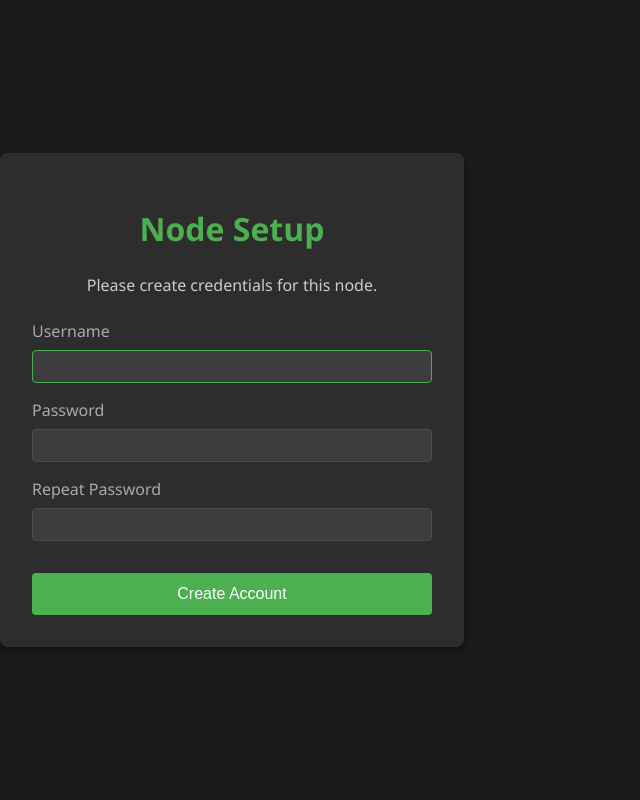
After one commit to androidteacher/iCSI_Coin_2026, a Flask app: template iCSI_COIN_PYTHON_PORT/end_user_node/templates/setup.html in a window 1280 px wide. The commit adds this page. Shown: the whole page, without its empty margins (0-640 px from the left). Run offline with Flask 3, Linux system fonts and the light colour scheme; the template is opened without the code that fills it, so the values that code supplies are empty.

Commit message:
Getting Late!

```diff
--- a/iCSI_COIN_PYTHON_PORT/end_user_node/requirements.txt
+++ b/iCSI_COIN_PYTHON_PORT/end_user_node/requirements.txt
@@ -5,3 +5,5 @@ ecdsa==0.19.0
 requests==2.32.5
 Flask==3.0.0
 jinja2==3.1.3
+aiohttp-session==2.12.0
+cryptography==42.0.5
--- a/iCSI_COIN_PYTHON_PORT/end_user_node/templates/dashboard.html
+++ b/iCSI_COIN_PYTHON_PORT/end_user_node/templates/dashboard.html
@@ -95,6 +95,10 @@
                 <button onclick="openRpcConfigModal()"
                     class="px-4 py-2 rounded-lg bg-zinc-800 border border-zinc-700 text-zinc-300 font-bold text-xs uppercase tracking-wider hover:bg-zinc-700 hover:text-white transition-all">
                     🔒 RPC Auth
+                </button>
+                <button onclick="logout()"
+                    class="px-4 py-2 rounded-lg bg-red-600/10 border border-red-800/40 text-red-400 font-bold text-xs uppercase tracking-wider hover:bg-red-600/20 hover:border-red-600/60 transition-all ml-2">
+                    Logout
                 </button>
             </div>
         </div>
--- /dev/null
+++ b/iCSI_COIN_PYTHON_PORT/end_user_node/templates/setup.html
@@ -0,0 +1,145 @@
+<!DOCTYPE html>
+<html lang="en">
+
+<head>
+    <meta charset="UTF-8">
+    <meta name="viewport" content="width=device-width, initial-scale=1.0">
+    <title>Node Setup - iCSI Coin</title>
+    <style>
+        body {
+            font-family: 'Segoe UI', Tahoma, Geneva, Verdana, sans-serif;
+            background-color: #1a1a1a;
+            color: #f0f0f0;
+            display: flex;
+            justify_content: center;
+            align-items: center;
+            height: 100vh;
+            margin: 0;
+        }
+
+        .container {
+            background-color: #2d2d2d;
+            padding: 2rem;
+            border-radius: 8px;
+            box-shadow: 0 4px 6px rgba(0, 0, 0, 0.3);
+            width: 100%;
+            max-width: 400px;
+        }
+
+        h1 {
+            text-align: center;
+            color: #4CAF50;
+            margin-bottom: 1.5rem;
+        }
+
+        .form-group {
+            margin-bottom: 1rem;
+        }
+
+        label {
+            display: block;
+            margin-bottom: 0.5rem;
+            color: #aaa;
+        }
+
+        input {
+            width: 100%;
+            padding: 0.5rem;
+            background-color: #3d3d3d;
+            border: 1px solid #4d4d4d;
+            border-radius: 4px;
+            color: white;
+            box-sizing: border-box;
+        }
+
+        input:focus {
+            outline: none;
+            border-color: #4CAF50;
+        }
+
+        button {
+            width: 100%;
+            padding: 0.75rem;
+            background-color: #4CAF50;
+            color: white;
+            border: none;
+            border-radius: 4px;
+            cursor: pointer;
+            font-size: 1rem;
+            margin-top: 1rem;
+        }
+
+        button:hover {
+            background-color: #45a049;
+        }
+
+        .error {
+            color: #ff6b6b;
+            margin-top: 0.5rem;
+            font-size: 0.9rem;
+            text-align: center;
+            display: none;
+        }
+    </style>
+</head>
+
+<body>
+    <div class="container">
+        <h1>Node Setup</h1>
+        <p style="text-align: center; color: #ccc; margin-bottom: 1.5rem;">Please create credentials for this node.</p>
+
+        <form id="setupForm">
+            <div class="form-group">
+                <label for="username">Username</label>
+                <input type="text" id="username" required autofocus>
+            </div>
+            <div class="form-group">
+                <label for="password">Password</label>
+                <input type="password" id="password" required>
+            </div>
+            <div class="form-group">
+                <label for="password_repeat">Repeat Password</label>
+                <input type="password" id="password_repeat" required>
+            </div>
+            <div class="error" id="errorMessage"></div>
+            <button type="submit">Create Account</button>
+        </form>
+    </div>
+
+    <script>
+        document.getElementById('setupForm').addEventListener('submit', async (e) => {
+            e.preventDefault();
+            const username = document.getElementById('username').value;
+            const password = document.getElementById('password').value;
+            const passwordRepeat = document.getElementById('password_repeat').value;
+            const errorEl = document.getElementById('errorMessage');
+
+            if (password !== passwordRepeat) {
+                errorEl.textContent = "Passwords do not match.";
+                errorEl.style.display = 'block';
+                return;
+            }
+
+            try {
+                const response = await fetch('/api/auth/setup', {
+                    method: 'POST',
+                    headers: { 'Content-Type': 'application/json' },
+                    body: JSON.stringify({ username, password })
+                });
+
+                if (response.ok) {
+                    window.location.href = '/';
+                } else {
+                    const data = await response.json();
+                    errorEl.textContent = data.error || "Setup failed.";
+                    errorEl.style.display = 'block';
+                }
+            } catch (err) {
+                errorEl.textContent = "Connection error.";
+                errorEl.style.display = 'block';
+            }
+        });
+    </script>
+</body>
+
+</html>
```
Also changed, not shown: iCSI_COIN_PYTHON_PORT/end_user_node/icsicoin/web/server.py (+145 -0 lines), iCSI_COIN_PYTHON_PORT/end_user_node/static/js/main.js (+11 -0 lines), iCSI_COIN_PYTHON_PORT/end_user_node/templates/login.html (added, +135 -0 lines), 3 other files.
